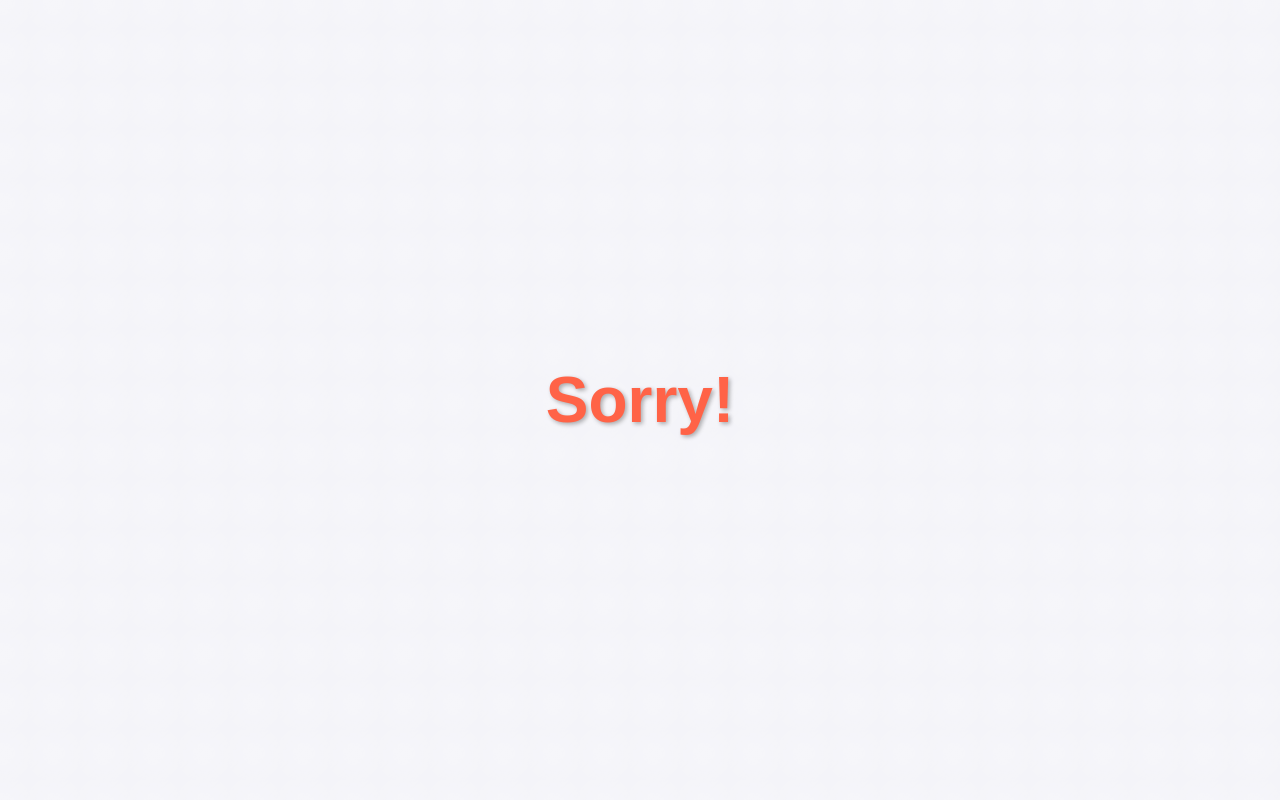
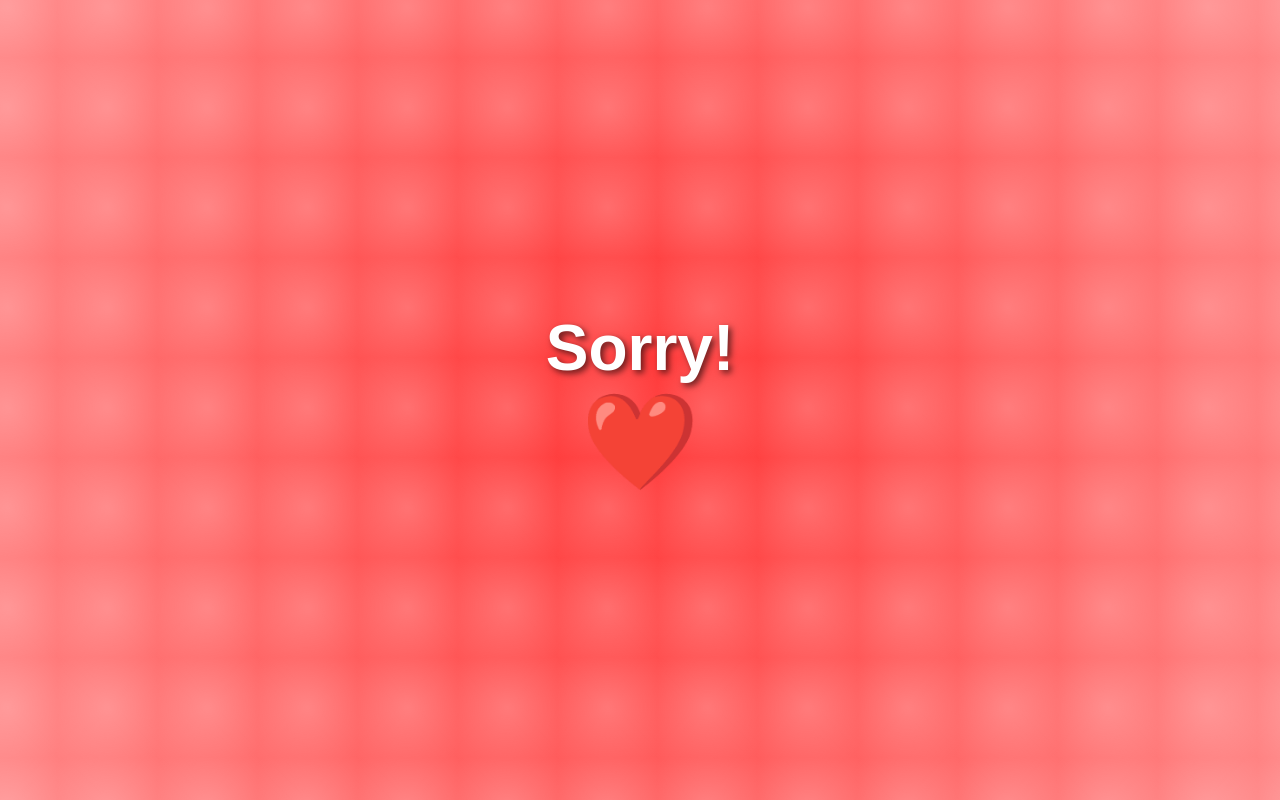
Before and after one commit to SARUNNN-hue/SSOORRYY, a plain HTML site: page index.html in a window 1280 px wide. Drawn offline with Linux system fonts and the light colour scheme.

Commit message:
Update index.html

```diff
--- a/index.html
+++ b/index.html
@@ -18,26 +18,36 @@
             justify-content: center;
             align-items: center;
             height: 100vh;
-            background: #f4f4f9;
+            background: radial-gradient(circle, rgba(255, 0, 0, 0.8), rgba(255, 105, 105, 0.8));
             font-family: 'Arial', sans-serif;
             overflow: hidden;
             margin: 0;
         }
 
-        /* Animated text styling */
+        /* Container for centered content */
         .container {
             text-align: center;
+            position: relative;
         }
 
+        /* Animated and styled message */
         .message {
             font-size: 4rem;
-            color: #ff6347;
+            color: #fff;
             font-weight: bold;
-            text-shadow: 2px 2px 4px rgba(0, 0, 0, 0.3);
+            text-shadow: 3px 3px 6px rgba(0, 0, 0, 0.6);
             animation: bounce 2s infinite;
+            margin-bottom: 10px;
         }
 
-        /* Animation effect */
+        /* Heart emoji styling */
+        .heart {
+            font-size: 5rem;
+            color: red;
+            animation: heartbeat 1.5s infinite;
+        }
+
+        /* Animation effects */
         @keyframes bounce {
             0%, 20%, 50%, 80%, 100% {
                 transform: translateY(0);
@@ -50,6 +60,15 @@
             }
         }
 
+        @keyframes heartbeat {
+            0%, 100% {
+                transform: scale(1);
+            }
+            50% {
+                transform: scale(1.2);
+            }
+        }
+
         /* Additional decorative element */
         .sparkle {
             position: absolute;
@@ -57,7 +76,7 @@
             height: 100%;
             pointer-events: none;
             background: radial-gradient(circle, rgba(255, 255, 255, 0.2) 0%, rgba(255, 255, 255, 0) 100%);
-            background-size: 50px 50px;
+            background-size: 100px 100px;
             animation: sparkle 1.5s infinite;
             z-index: -1;
         }
@@ -67,7 +86,7 @@
                 background-position: 0 0;
             }
             100% {
-                background-position: 50px 50px;
+                background-position: 100px 100px;
             }
         }
     </style>
@@ -75,6 +94,7 @@
 <body>
     <div class="container">
         <div class="message">Sorry!</div>
+        <div class="heart">❤️</div>
     </div>
     <div class="sparkle"></div>
 </body>
```
